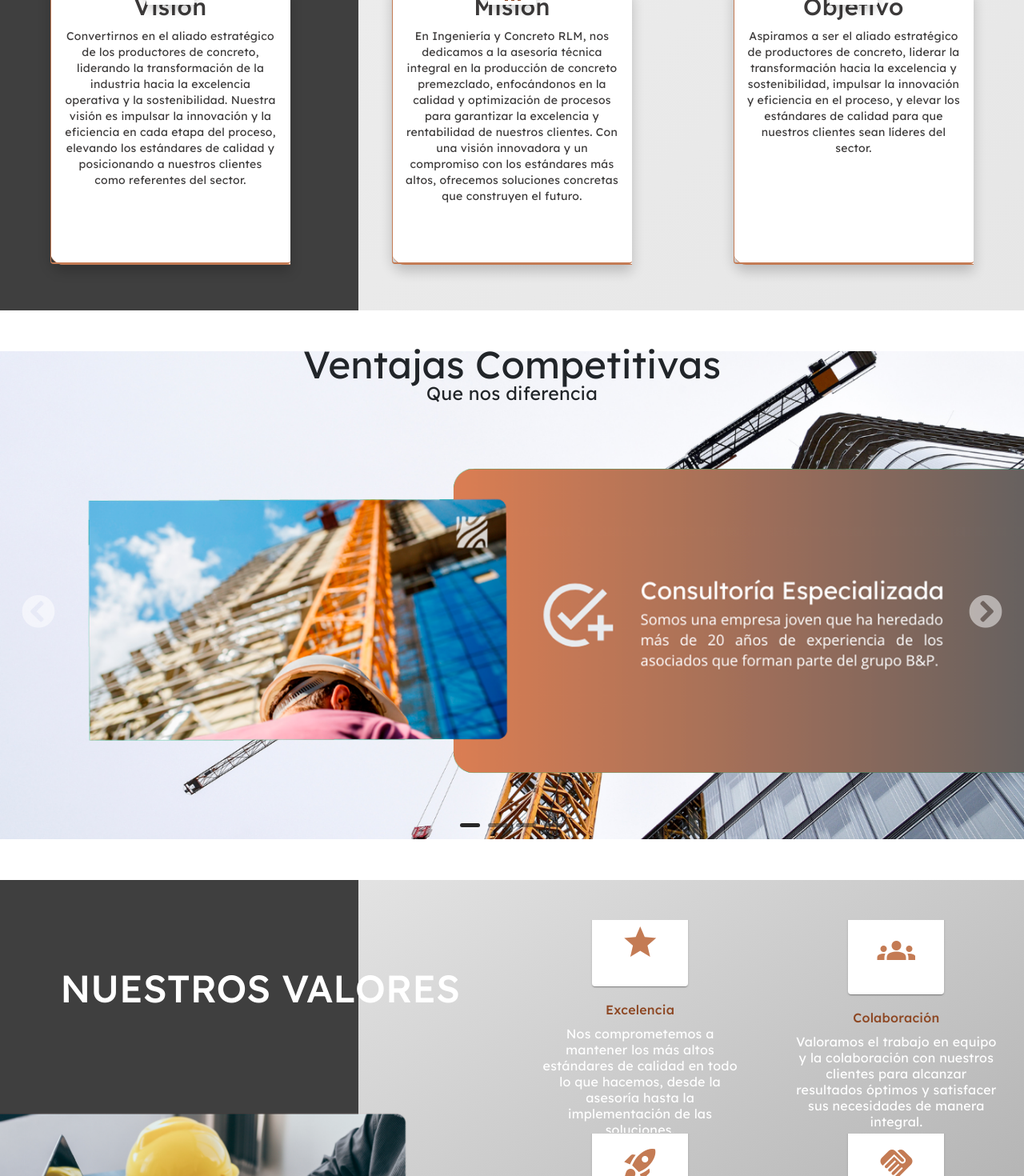
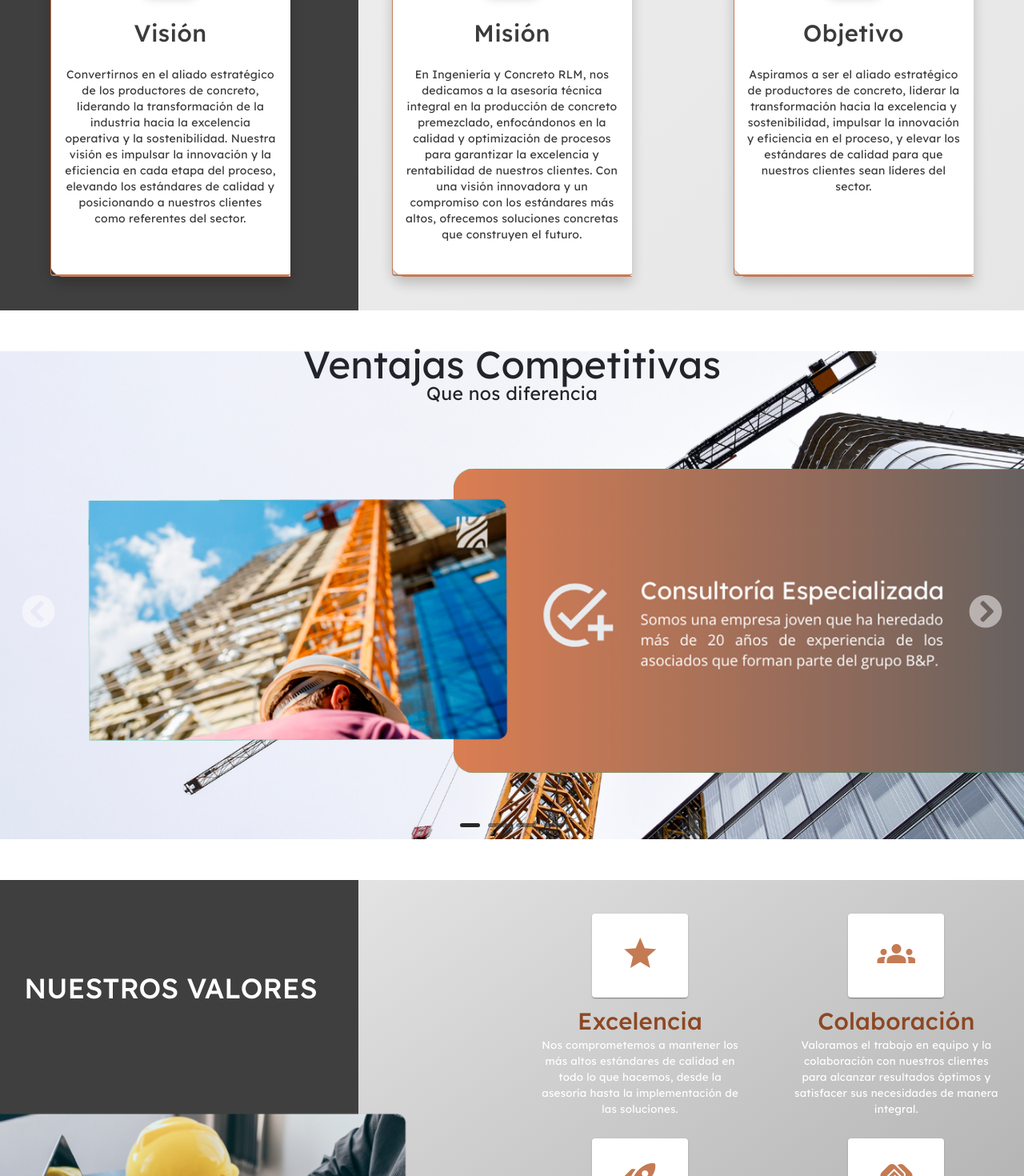
Before and after one commit to KervytRoy/BoilerplateLP, an Angular app: page / in a window 1280 px wide. Shown: the part 1330-2800 px from the top of the page at 80% size. Built offline with nearby package versions, Linux system fonts and the light colour scheme.

Commit message:
General Changes

```diff
--- a/src/app/app.component.html
+++ b/src/app/app.component.html
@@ -1,7 +1,8 @@
+<!-- app.component.html -->
 <app-nav-bar></app-nav-bar>
 <app-header></app-header>
-<app-who-we-are></app-who-we-are>
-<app-flayers></app-flayers>
-<app-our-values></app-our-values>
+<app-who-we-are id="who-we-are"></app-who-we-are>
+<app-flayers id="services"></app-flayers>
+<app-our-values id="our-values"></app-our-values>
 <app-footer></app-footer>
-<router-outlet />
+<router-outlet></router-outlet>
--- a/src/app/components/footer/footer.component.ts
+++ b/src/app/components/footer/footer.component.ts
@@ -20,7 +20,7 @@ import { BreakpointObserver, BreakpointState } from '@angular/cdk/layout';
 export class FooterComponent implements OnInit {
   colsFirstGrid = 2;
   colsSecondGrid = 3;
-  heightRowFirstGrid = "300px";
+  heightRowFirstGrid = "270px";
   isMobileView = false;
 
   constructor(private breakpointObserver: BreakpointObserver) {}
--- a/src/app/components/information-card/information-card.component.scss
+++ b/src/app/components/information-card/information-card.component.scss
@@ -2,7 +2,7 @@
     position: relative;
     /* Necesario para posicionar el cuadrado */
     width: 300px;
-    height: 350px;
+    height: 380px;
     background-color: white;
     border-radius: 0 16px 0 16px;
     /* Esquinas redondeadas */
@@ -72,10 +72,10 @@
     font-size: 2.1em !important;
     color: #3c3a3a;
     /* Color del título */
-    margin-top: 22%;
-    margin-bottom: 10%;
+    margin-top: 22% !important;
+    margin-bottom: 10% !important;
     /* Espaciado alrededor del título */
-    text-align: center;
+    text-align: center !important;
 }
 
 .card-text {
--- a/src/app/components/nav-bar/nav-bar.component.html
+++ b/src/app/components/nav-bar/nav-bar.component.html
@@ -1,40 +1,18 @@
-<nav  #asDivNav class="div-nav">
+<!-- nav-bar.component.html -->
+<nav #asDivNav class="div-nav">
   <div class="nav-wrapp">
     <a href="#" class="brand-logo left">
       <img src="../../../assets/imagetipo.png" alt="Logo">
     </a>
     <ul id="nav-mobile" class="right">
-      <li><a href="sass.html">Inicio</a></li>
-      <li><a href="badges.html">Servicio</a></li>
-      <li><a href="collapsible.html">Sobre Nosotros</a></li>
-      <li><a href="collapsible.html">Contacto</a></li>
+      <li><a href="#" appScrollToTop>Inicio</a></li>
+      <li><a href="#who-we-are">Sobre Nosotros</a></li>
+      <li><a href="#services">Servicio</a></li>
+      <li><a href="#our-values">Nuestros Valores</a></li>
+      <li><a href="#">Contacto</a></li>
     </ul>
   </div>
-  <button id="toggle-menu">Abrir Menú</button>
+  <button mat-fab id="toggle-menu">
+    <mat-icon>menu</mat-icon>
+  </button>
 </nav>
-<!-- <script>
-  /* Efecto absolute del header  */
-  // Detectar el evento de scroll
-  window.addEventListener('scroll', function () {
-    const nav = document.querySelector('.div-nav');
-    const scrollTop = window.scrollY;
-
-    // Ajustar la posición según la visibilidad
-    if (scrollTop > 100) {
-      nav.style.position = 'fixed';
-      nav.style.zIndex = '999';
-      nav.style.animation = 'slide-down 0.8s ease forwards';
-    } else {
-      nav.style.position = 'block'; // Otra posición deseada
-      nav.style.animation = 'none';
-    }
-  });
-
-
-  const toggleButton = document.getElementById('toggle-menu');
-  const navMobile = document.getElementById('nav-mobile');
-
-  toggleButton.addEventListener('click', function () {
-    navMobile.classList.toggle('active');
-  });
-</script> -->
--- a/src/app/components/nav-bar/nav-bar.component.scss
+++ b/src/app/components/nav-bar/nav-bar.component.scss
@@ -79,25 +79,14 @@ header {
     }
 }
 
-@media screen and (max-width: 700px) {
-    .container {
-        /* Ajustes específicos para tablet */
-    }
-}
-
 /* Estilos para móvil */
 @media screen and (max-width: 610px) {
     #toggle-menu {
-        display: block;
-        border: none;
-        border-radius: 10px;
-        box-shadow: 0 2px 4px rgba(0, 0, 0, 0.1);
-        padding: 10px 20px;
         background-color: #424242;
         color: #fff;
-        cursor: pointer;
         transition: background-color 0.3s ease, transform 0.2s ease;
-    }
+        display: block;
+      }
 
     .div-nav ul#nav-mobile {
         display: flex;
--- a/src/app/components/our-values/our-values.component.html
+++ b/src/app/components/our-values/our-values.component.html
@@ -10,7 +10,7 @@
         </div>
       </mat-grid-tile>
       <mat-grid-tile>
-        <mat-grid-list [cols]="colsFirstGrid" rowHeight="266px" class="inner-grid">
+        <mat-grid-list [cols]="colsFirstGrid" rowHeight="280px" class="inner-grid">
           <mat-grid-tile>
             <div class="inner-item">
               <mat-card class="example-card">
@@ -19,9 +19,9 @@
                 </mat-card-content>
               </mat-card>
               <div class="card-info">
-                <p class="title">Excelencia</p>
-                <p class="subtitle">Nos comprometemos a mantener los más altos estándares de calidad en todo lo que
-                  hacemos, desde la asesoría hasta la implementación de las soluciones.</p>
+                <h5 class="title">Excelencia</h5>
+                <small class="subtitle">Nos comprometemos a mantener los más altos estándares de calidad en todo lo que
+                  hacemos, desde la asesoría hasta la implementación de las soluciones.</small>
               </div>
             </div>
           </mat-grid-tile>
@@ -33,9 +33,9 @@
                 </mat-card-content>
               </mat-card>
               <div class="card-info">
-                <p class="title">Colaboración</p>
-                <p class="subtitle">Valoramos el trabajo en equipo y la colaboración con nuestros clientes para alcanzar
-                  resultados óptimos y satisfacer sus necesidades de manera integral.</p>
+                <h5 class="title">Colaboración</h5>
+                <small class="subtitle">Valoramos el trabajo en equipo y la colaboración con nuestros clientes para alcanzar
+                  resultados óptimos y satisfacer sus necesidades de manera integral.</small>
               </div>
             </div>
           </mat-grid-tile>
@@ -47,9 +47,9 @@
                 </mat-card-content>
               </mat-card>
               <div class="card-info">
-                <p class="title">Innovación</p>
-                <p class="subtitle">Buscamos constantemente nuevas formas de mejorar los procesos y ofrecer soluciones
-                  avanzadas que impulsen el progreso de la industria del concreto.</p>
+                <h5 class="title">Innovación</h5>
+                <small class="subtitle">Buscamos constantemente nuevas formas de mejorar los procesos y ofrecer soluciones
+                  avanzadas que impulsen el progreso de la industria del concreto.</small>
               </div>
             </div>
           </mat-grid-tile>
@@ -61,23 +61,23 @@
                 </mat-card-content>
               </mat-card>
               <div class="card-info">
-                <p class="title">Compromiso</p>
-                <p class="subtitle">Estamos comprometidos con el éxito y la satisfacción de nuestros clientes, brindando
-                  un servicio excepcional y cumpliendo con nuestras promesas de venta.</p>
+                <h5 class="title">Compromiso</h5>
+                <small class="subtitle">Estamos comprometidos con el éxito y la satisfacción de nuestros clientes, brindando
+                  un servicio excepcional y cumpliendo con nuestras promesas de venta.</small>
               </div>
             </div>
           </mat-grid-tile>
           <mat-grid-tile>
             <div class="inner-item">
-              <mat-card class="example-card">
+              <mat-card style="margin-top: 17%;" class="example-card">
                 <mat-card-content>
                   <mat-icon>diversity_3</mat-icon>
                 </mat-card-content>
               </mat-card>
               <div class="card-info">
-                <p class="title">Sostenibilidad</p>
-                <p class="subtitle">Nos preocupamos por el medio ambiente y nos esforzamos en promover prácticas
-                  sostenibles en la producción de concreto, minimizando así el impacto en el entorno.</p>
+                <h5 class="title">Sostenibilidad</h5>
+                <small class="subtitle">Nos preocupamos por el medio ambiente y nos esforzamos en promover prácticas
+                  sostenibles en la producción de concreto, minimizando así el impacto en el entorno.</small>
               </div>
             </div>
           </mat-grid-tile>
@@ -89,9 +89,9 @@
                 </mat-card-content>
               </mat-card>
               <div class="card-info">
-                <p class="title">Integridad</p>
-                <p class="subtitle">Actuamos siempre con honestidad, transparencia y ética en todas nuestras relaciones
-                  comerciales y decisiones empresariales.</p>
+                <h5 class="title">Integridad</h5>
+                <small class="subtitle">Actuamos siempre con honestidad, transparencia y ética en todas nuestras relaciones
+                  comerciales y decisiones empresariales.</small>
               </div>
             </div>
           </mat-grid-tile>
--- a/src/app/components/our-values/our-values.component.scss
+++ b/src/app/components/our-values/our-values.component.scss
@@ -34,13 +34,13 @@ mat-grid-tile {
 .text-container {
     position: absolute;
     top: 12%;
-    left: 10%;
+    left: 3%;
     width: 100%;
 }
 
 .title {
     font-family: "Lexend", sans-serif;
-    font-size: 2.5em;
+    font-size: 2.5em !important;
     color: rgb(255, 255, 255);
     margin: 0;
     font-weight: 500;
@@ -94,7 +94,7 @@ mat-grid-tile {
 
 .card-info .title {
     font-family: "Lexend", sans-serif;
-    font-size: 2.1em;
+    font-size: 2.1em !important;
     color: #8d4723;
     margin-top: 7%;
     margin-bottom: 4%;
--- a/src/app/components/who-we-are/who-we-are.component.scss
+++ b/src/app/components/who-we-are/who-we-are.component.scss
@@ -80,7 +80,6 @@
     color: #333;
     margin-top: 0;
     text-align: justify;
-    font-weight: 500;
 }
 
 .grid-container-second {
```
Also changed, not shown: src/app/components/nav-bar/nav-bar.component.ts (+32 -8 lines).
